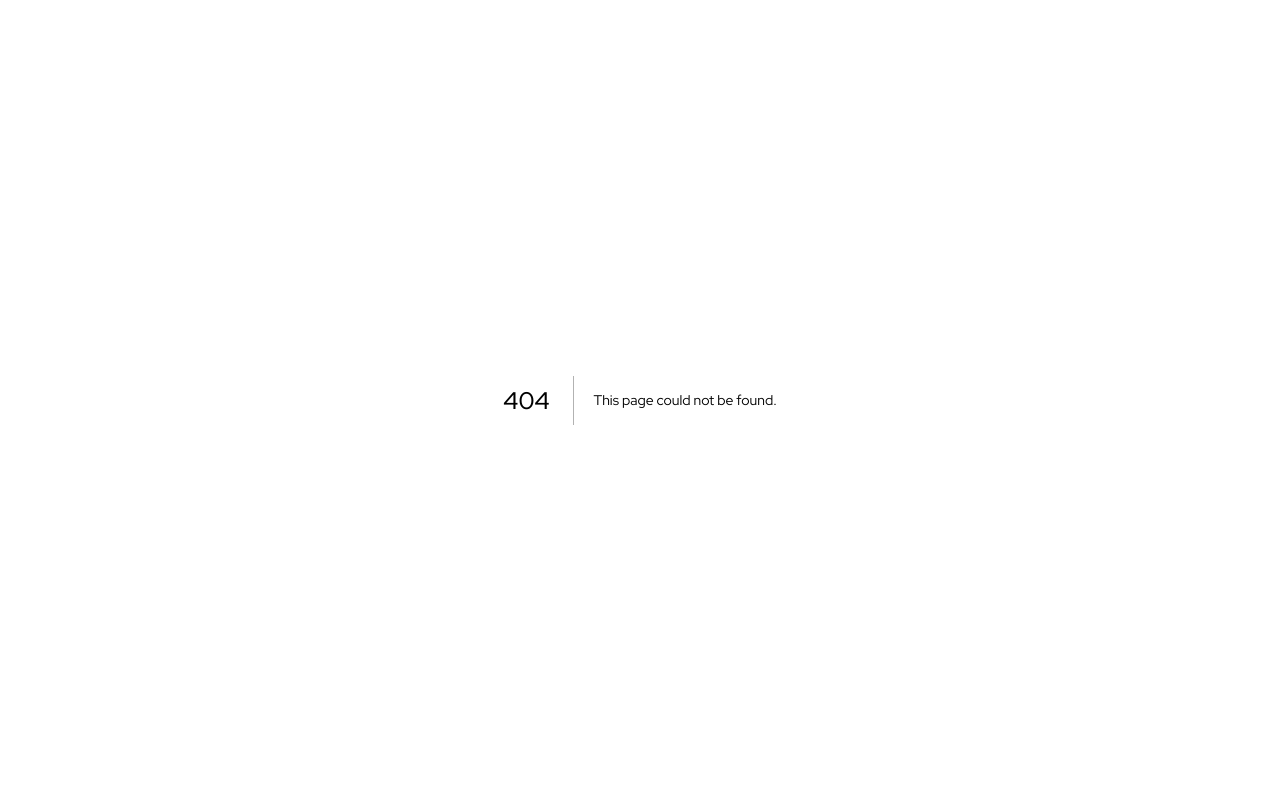
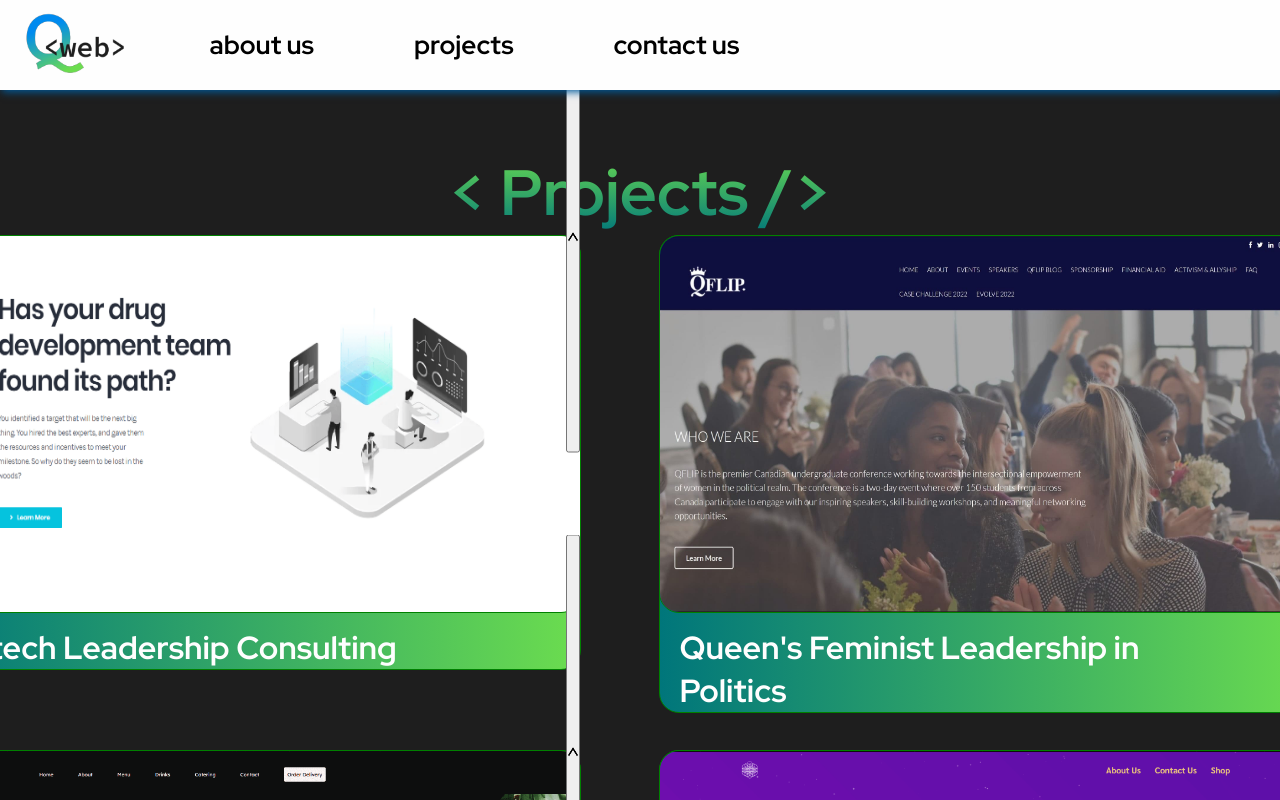
Before and after one commit to queens-web-development-club/qweb-main-2024, a Next.js app: page /projects in a window 1280 px wide. Before the commit this address had no page. Shown: the top 800 px of the page. Built offline with nearby package versions, Linux system fonts and the light colour scheme.

Commit message:
updates - kl

```diff
--- a/src/Components/navbar.js
+++ b/src/Components/navbar.js
@@ -14,7 +14,7 @@ export default function Navbar() {
           </a>
         </h1>
         <h1>
-          <a href="#projects" onClick={() => setIsCollapsed(!isCollapsed)}>
+          <a href="/projects" onClick={() => setIsCollapsed(!isCollapsed)}>
             projects
           </a>
         </h1>
--- /dev/null
+++ b/src/Components/projects.js
@@ -0,0 +1,40 @@
+import PAST_PROJECTS from "../Components/Past-Projects/constants"
+import React from "react";
+import { useState } from "react";
+
+export default function Projects() {
+
+  const [visibleDescriptionId, setVisibleDescriptionId] = useState(null); // Tracks the ID of the project with the visible description
+
+  const toggleDescription = (id) => {
+    // Toggle visibility: If the clicked project's description is already visible, hide it, otherwise show it
+    setVisibleDescriptionId(visibleDescriptionId === id ? null : id);
+  };
+
+  return (
+    <div className=" nprojects-container">
+        <h1 className="nprojects-heading">{'< Projects />'}</h1>
+        <div className="nprojects-p">
+          {PAST_PROJECTS.map(project => (
+            <div  key={project.id}>
+              <img src={project.imageUrl} alt={project.name} className="nprojects-img" width={660} height={378} />
+              <div className="white-text nprojects-name">
+                <div className="p-box">
+                  <h2 className="npadding">{project.name}</h2>
+                  <button className="pexpand-arrow" onClick={() => toggleDescription(project.id)}>
+                    <img src="brand/arrow-up.png" alt="" width={10} height={10}/>
+                  </button>
+                </div>
+                {visibleDescriptionId === project.id && (
+                    <div className="nproject-description white-text">
+                      {project.description}
+                    </div>
+                  )}
+              </div>
+
+            </div>
+          ))}
+        </div>
+    </div>
+  );
+}
--- /dev/null
+++ b/src/pages/projects/index.js
@@ -0,0 +1,27 @@
+import Head from "next/head";
+import Navbar from "@/Components/navbar";
+import Projects from "@/Components/projects";
+import Footer from "@/Components/footer";
+import Icons from "@/Components/icons";
+
+export default function Home() {
+  return (
+    <>
+      <Head>
+        <title>Queen's Web Development</title>
+        <meta
+          name="description"
+          content="Web Development Club at Queen's run by students for students! We offer free web development services as well as tutorials on full stack development."
+        />
+        <meta
+          name="viewport"
+          content="widths=device-width, initial-scale=1.0"
+        />
+        <link rel="icon" href="/favicon.ico" />
+      </Head>
+      <Navbar />
+      <Projects />
+      <Footer />
+    </>
+  );
+}
--- a/src/styles/globals.scss
+++ b/src/styles/globals.scss
@@ -10,6 +10,7 @@
 @import "./projects";
 @import "./return-to-top";
 @import "./icons.scss";
+@import "./new-projects.scss";
 
 // Global Styles
 * {
--- /dev/null
+++ b/src/styles/new-projects.scss
@@ -0,0 +1,68 @@
+.nprojects-container {
+    background-color: #1E1E1E;
+    width: 100%;
+    min-height: calc(100vh - $nav-height);
+    display: flex;
+    flex-direction: column;
+    align-items: center;
+    justify-content: flex-start;
+    position: relative;
+}
+.nprojects-heading {
+    margin-top: 150px;
+    font-size: 64px;
+    text-align: center;
+    background-image: linear-gradient(#6CDD4F, #00767B);
+    -webkit-background-clip: text;
+    background-clip: text;
+    color: transparent;
+    display: inline-block;
+    h1 {
+        text-align: center;
+    }
+}
+.nprojects-img {
+    border-radius: 20px;
+    border: 1px green solid;
+    position: absolute;
+}
+.nprojects-name {
+
+    width: 660px;
+    background-image: linear-gradient(to left, #6CDD4F, #00767B);
+    border-radius: 20px;
+    border: 1px green solid;
+    display: flex;
+    justify-content: space-between;
+    flex-direction: column;
+}
+.p-box {
+    display: flex;
+    flex-direction: row;
+    justify-content: space-between;
+}
+.npadding {
+    width: 540px;
+    margin-top: 390px;
+    margin-left: 20px;
+    font-size: 32px;
+    font-weight: bold;
+}
+.nprojects-p {
+    width: 1438px;
+    display: grid;
+    grid-template-columns: 1fr 1fr;
+    gap: 37px;
+}
+.nproject-description {
+    font-size: 30px;
+    margin-top: 20px;
+    margin-left: 20px;
+}
+.pexpand-arrow {
+    // right: 10px; /* Adjust as needed */
+    // top: 50%;
+
+    transform: translateY(-50%); /* Center the button vertically */
+    cursor: pointer;
+  }
```
